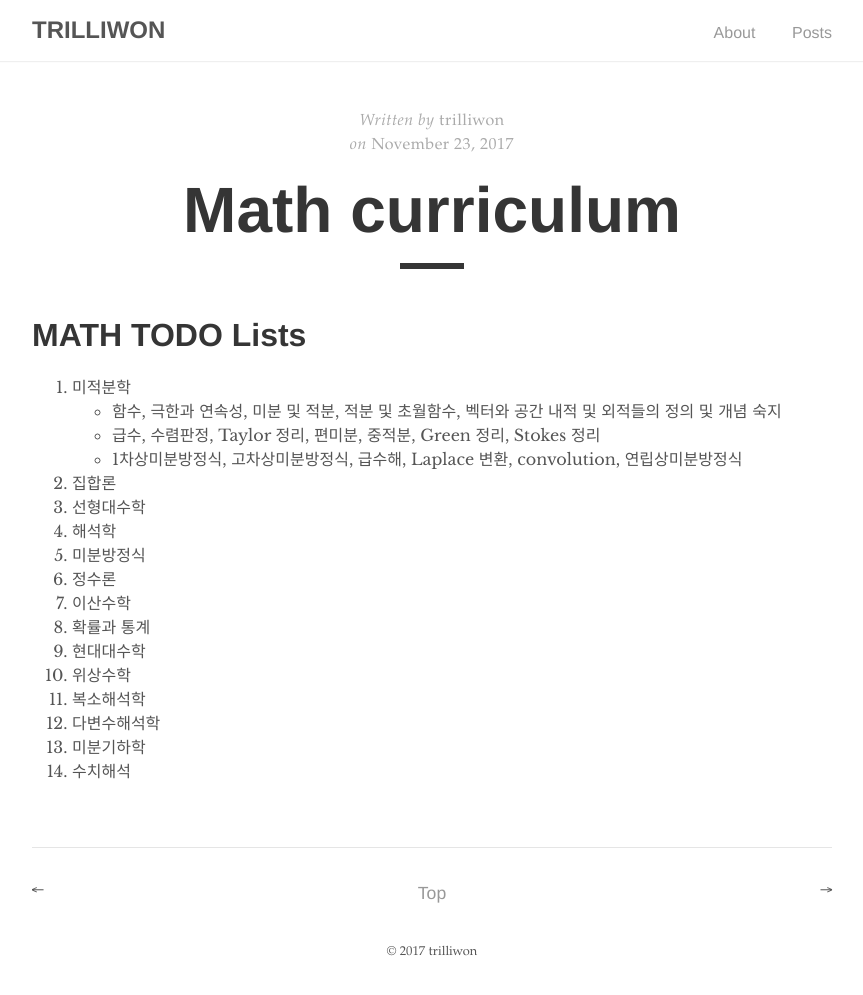
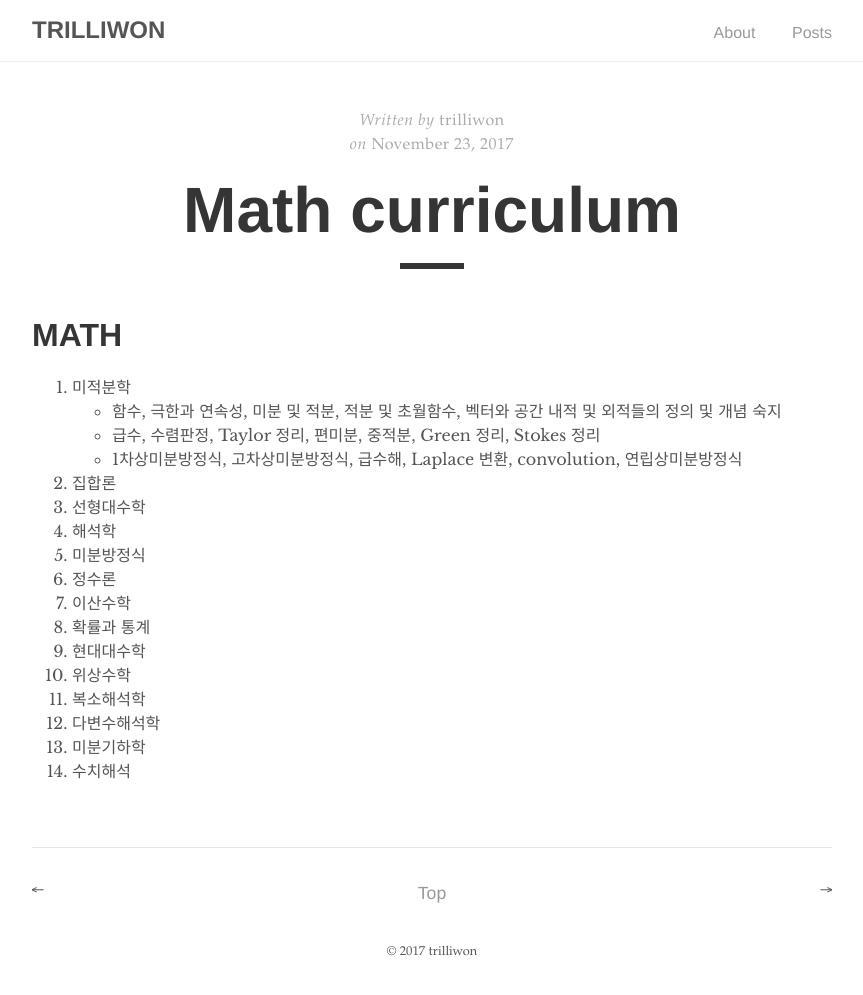
Before and after one commit to trilliwon/ABL, a Jekyll site: the page built from _posts/2017-11-21-math-curriculum.md, in a window 1280 px wide. Shown: the whole page, without its empty margins (208-1071 px from the left). Built offline with Jekyll 4.4.1, drawn with Linux system fonts in a browser that asks for light colours.

Commit message:
Thu Nov 23 16:02:37 KST 2017

```diff
--- a/_posts/2017-11-21-math-curriculum.md
+++ b/_posts/2017-11-21-math-curriculum.md
@@ -5,7 +5,7 @@ date:   2017-11-23 15:50:00 +0900
 categories: math
 ---
 
-# MATH TODO Lists
+# MATH
 
 1. 미적분학
   - 함수, 극한과 연속성, 미분 및 적분, 적분 및 초월함수, 벡터와 공간 내적 및 외적들의 정의 및 개념 숙지
```
